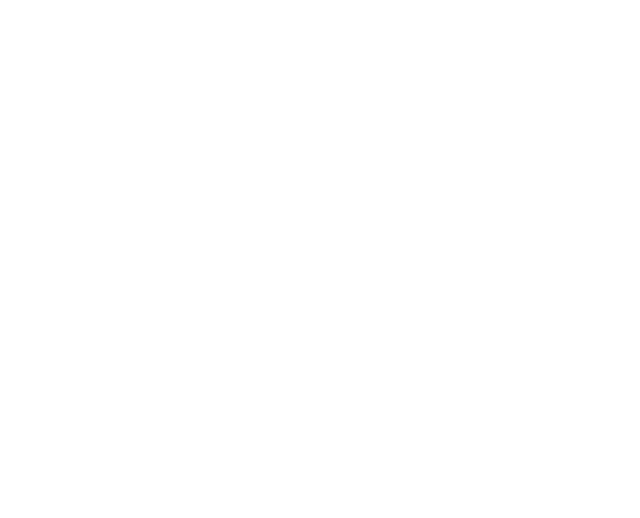
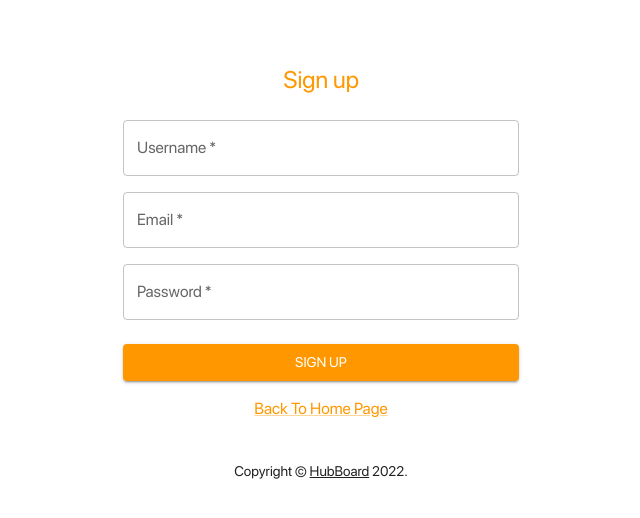
Before and after one commit to johnnkp/HubBoardMap, a React (Create React App) app in the folder client/: page /register in a window 1280 px wide. Before the commit this address had no page. Shown: the top 518 px of the page, without its empty margins (319-959 px from the left). Built offline with nearby package versions, Linux system fonts and the light colour scheme.

Commit message:
fixing register page

```diff
--- a/client/src/App.js
+++ b/client/src/App.js
@@ -3,14 +3,14 @@
 
 // import Pages
 import Home from "./Pages/Home/Home";
-// import Register from "./Pages/Register/Register";
+import Register from "./Pages/Register/Register";
 
 const App = () => {
   return (
     <Router>
       <Routes>
         <Route path="/" element={<Home />} />
-        {/* <Route path="/register" element={<Register />} /> */}
+        <Route path="/register" element={<Register />} />
       </Routes>
     </Router>
   );
--- a/client/src/Pages/Home/Home.jsx
+++ b/client/src/Pages/Home/Home.jsx
@@ -52,7 +52,7 @@
       </Grid>
       <Grid
         container
-        className={classes.w3_slide_bottom}
+        className={classes.slide_bottom}
         mt="3em"
         mb={32}
         spacing={8}
@@ -102,7 +102,7 @@
         </Grid>
         <Grid item xs={0} md={2} />
       </Grid>
-      <Copyright className={classes.w3_slide_bottom_07s} />
+      <Copyright className={classes.slide_bottom_07s} />
     </Wrapper>
   );
 };
--- a/client/src/Pages/Register/Register.jsx
+++ b/client/src/Pages/Register/Register.jsx
@@ -47,7 +47,7 @@
   });
 
   return (
-    <Container component="main" maxWidth="xs" className={classes.fade}>
+    <Container component="main" maxWidth="xs" className={classes.slide_bottom}>
       <Box
         sx={{
           marginTop: 8,
@@ -123,7 +123,7 @@
       <Typography align="center">
         <Link component={RouterLink} to="/" color="hOrange.main">Back To Home Page</Link>
       </Typography>
-      <Copyright sx={{ mt: 5 }} />
+      <Copyright className={classes.slide_bottom_07s} sx={{ mt: 5 }} />
     </Container>
   );
 };
--- a/client/src/Styles/global.module.css
+++ b/client/src/Styles/global.module.css
@@ -5,7 +5,7 @@
 }
 
 /* W3.CSS 4.15 December 2020 by Jan Egil and Borge Refsnes */
-.w3_display_bottommiddle {
+.display_bottommiddle {
     position: fixed;
     left: 50%;
     bottom: 0;
@@ -14,12 +14,12 @@
 }
 
 /* import Slide from '@mui/material/Slide'; */
-.w3_slide_bottom {
+.slide_bottom {
     position: relative;
     animation: animatebottom 0.5s
 }
 
-.w3_slide_bottom_07s {
+.slide_bottom_07s {
     position: relative;
     animation: animatebottom 0.7s
 }
@@ -34,7 +34,3 @@
         opacity: 1;
     }
 }
-
-.w3_silver {
-    color: Silver;
-}
```
